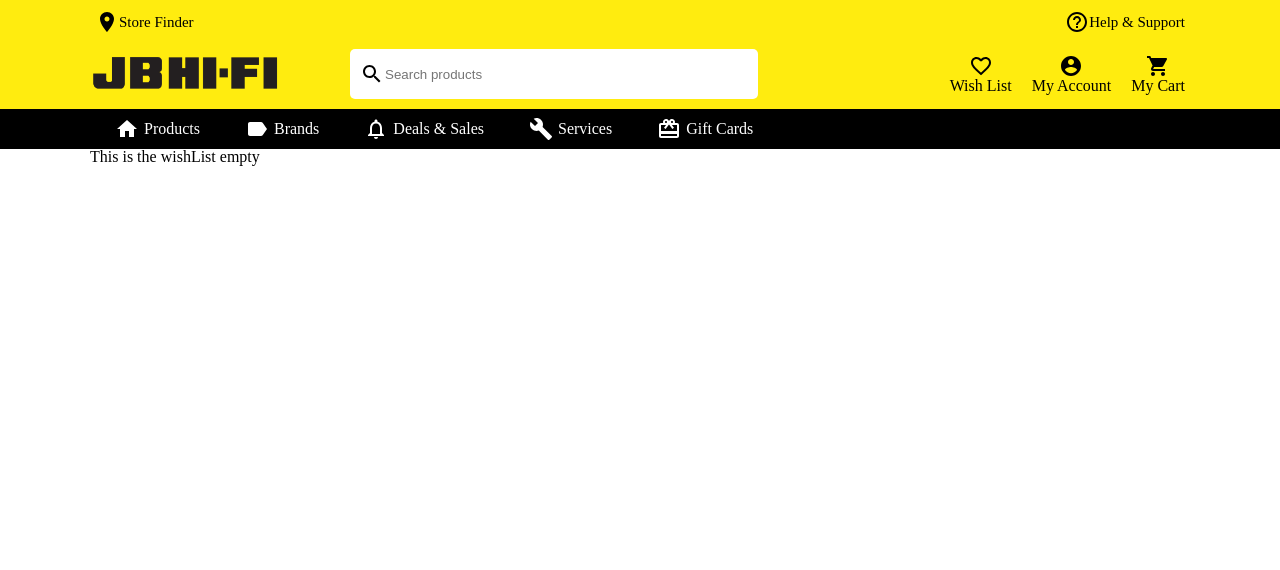
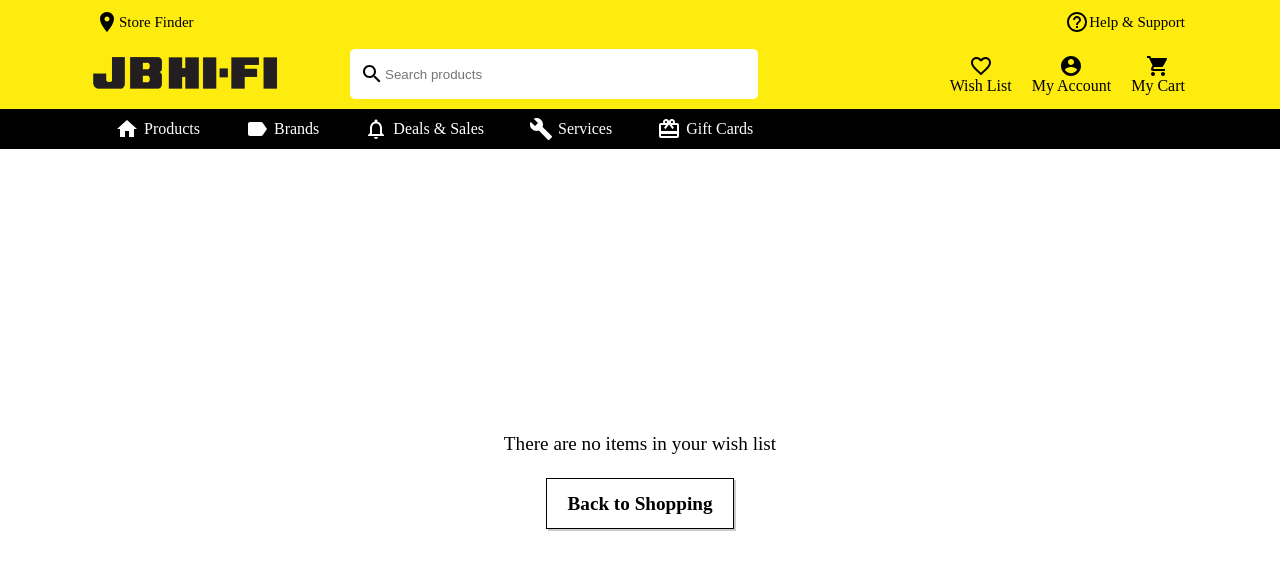
Before and after one commit to Syberseul/JBHiFiClone_V2, a React (Create React App) app: page /wishList in a window 1280 px wide. Shown: the top 570 px of the page. Built offline with nearby package versions, Linux system fonts and the light colour scheme.

Commit message:
refactor empty wishList page

```diff
--- a/src/pages/Home/components/Home_item.js
+++ b/src/pages/Home/components/Home_item.js
@@ -32,7 +32,6 @@ function Home_item(props) {
         <img src={image} alt="" />
         <div className="homeItem__upperWrapper__right">
           <p className="homeItem__category">{category}</p>
-          <p>{foundItem ? "true" : "false"}</p>
           <p className="homeItem__title">{title}</p>
         </div>
       </div>
--- a/src/pages/WishList/components/WishList_Empty.js
+++ b/src/pages/WishList/components/WishList_Empty.js
@@ -1,10 +1,14 @@
 import React from "react";
+import { Link } from "react-router-dom";
 import "./WishList_components.css";
 
 function WishList_Empty() {
   return (
     <div className="wishList__empty">
-      <h1>This is the wishList empty</h1>
+      <p className="wishList__text">There are no items in your wish list</p>
+      <Link to="/" style={{ textDecoration: "none", color: "black" }}>
+        <p className="wishList__back">Back to Shopping</p>
+      </Link>
     </div>
   );
 }
--- a/src/pages/WishList/components/WishList_components.css
+++ b/src/pages/WishList/components/WishList_components.css
@@ -142,34 +142,33 @@
   display: block;
 }
 
-/* @media only screen and (max-width: 630px) {
-  .wishList__item {
-    width: 100%;
-  }
-
-  .wishList__category,
-  .wishList__title {
-    font-size: 20px;
-  }
+.wishList__empty {
+  width: 100%;
+  height: 80vh;
+  max-width: 1100px;
+  display: flex;
+  flex-direction: column;
+  align-items: center;
+  justify-content: center;
+  font-size: 1.2rem;
 }
 
-@media only screen and (min-width: 700px) {
-  .wishList__item {
-    width: 40%;
-  }
-  .wishList__title {
-    font-size: 15px;
-  }
+.wishList__text {
+  margin: 25px auto;
 }
 
-@media only screen and (min-width: 1000px) {
-  .wishList__item {
-    width: 20%;
-  }
-  .wishList__title {
-    font-size: 10px;
-  }
-} */
+.wishList__back {
+  font-weight: bold;
+  padding: 15px 20px;
+  border: 1px solid #000;
+  cursor: pointer;
+  box-shadow: 2px 2px rgba(0, 0, 0, 0.2);
+}
+
+.wishList__back:hover {
+  background-color: rgba(200, 200, 200, 0.2);
+}
+
 @media only screen and (max-width: 1000px) {
   .wishList__item {
     width: 400px;
--- a/src/pages/WishList/components/WishList_item.js
+++ b/src/pages/WishList/components/WishList_item.js
@@ -6,9 +6,20 @@ import {
   AddShoppingCart as AddShoppingCartIcon,
 } from "@material-ui/icons";
 import "./WishList_components.css";
+import { useState } from "react";
 
-function WishList_item({ item, removeFromWishList, addItemToCart }) {
+function WishList_item(props) {
+  const { item, wishList, removeFromWishList, addItemToCart } = props;
   const { title, price, category, image } = item;
+
+  let foundItem = wishList.find((obj) => obj.title === title);
+
+  const [inWishList, setInWishList] = useState(foundItem ? true : false);
+
+  const removeItem = (item) => {
+    removeFromWishList(item);
+    setInWishList(!inWishList);
+  };
 
   return (
     <div className="wishList__item">
@@ -24,11 +35,16 @@ function WishList_item({ item, removeFromWishList, addItemToCart }) {
         <div className="wishList__addToWishListWrapper">
           <FavoriteBorderIcon
             className="wishList__addToWishListIcon"
+            style={{ color: inWishList ? "red" : "black" }}
             onClick={() => {
-              removeFromWishList(item);
+              removeItem(item);
             }}
           />
-          <p className="wishList__toolTip">Remove from wish list</p>
+          {inWishList ? (
+            <p className="wishList__toolTip">Remove from wish list</p>
+          ) : (
+            <p className="wishList__toolTip">Add to wish list</p>
+          )}
         </div>
         <div className="wishList__addToCartWrapper">
           <AddShoppingCartIcon
@@ -42,6 +58,10 @@ function WishList_item({ item, removeFromWishList, addItemToCart }) {
   );
 }
 
+const mapState = (state) => ({
+  wishList: state.wishList.itemsInWishList,
+});
+
 const mapDispatch = (dispatch) => ({
   removeFromWishList(item) {
     dispatch(actionCreators.removeFromWishList(item));
@@ -51,4 +71,4 @@ const mapDispatch = (dispatch) => ({
   },
 });
 
-export default connect(null, mapDispatch)(WishList_item);
+export default connect(mapState, mapDispatch)(WishList_item);
```
